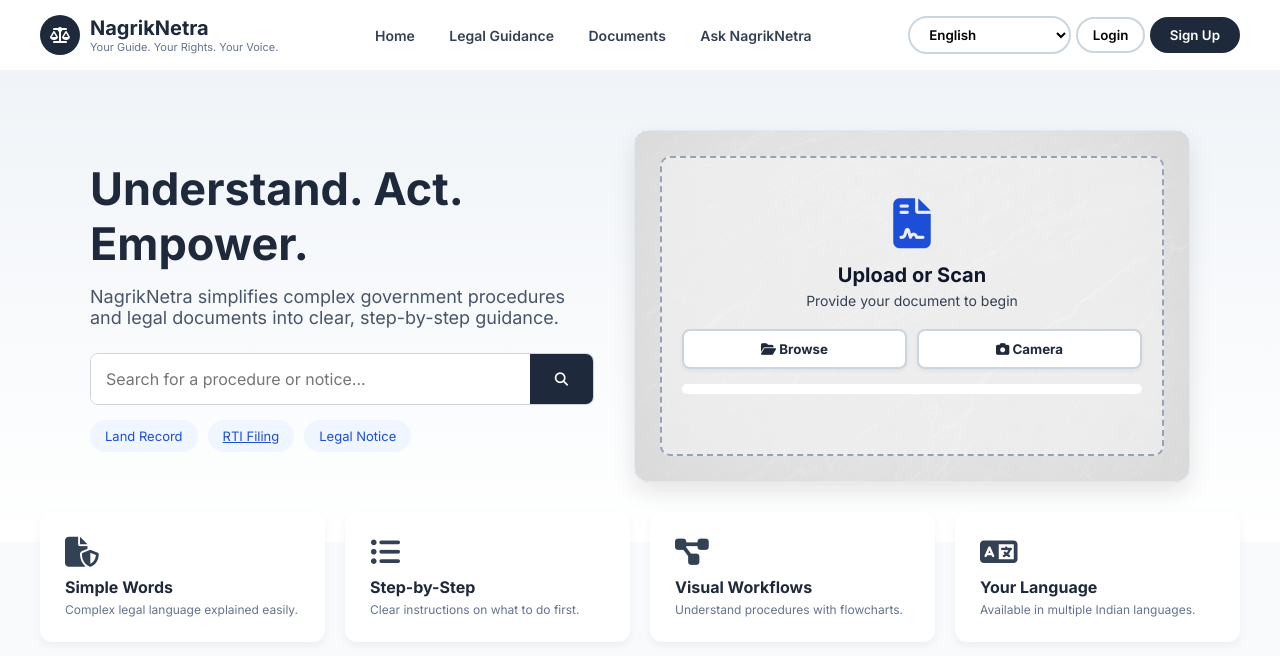
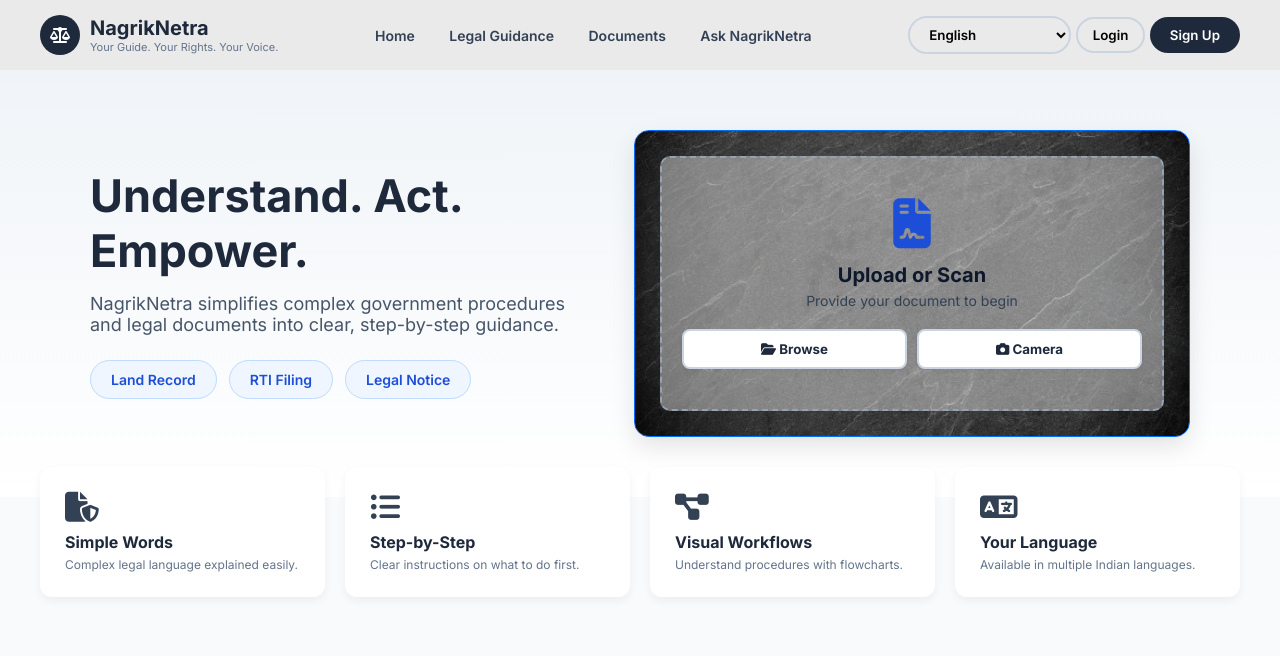
Before and after one commit to Pawan96148/HACKHORIZON2.0_001, a plain HTML site: page Frontend/index.html in a window 1280 px wide. Drawn offline with Linux system fonts and the light colour scheme.

Commit message:
Refactor search functionality, update tag buttons, and add initial rti.html file

```diff
--- a/Frontend/index.html
+++ b/Frontend/index.html
@@ -47,15 +47,10 @@
                 <h2 data-i18n="hero_title">Understand. Act. Empower.</h2>
                 <p data-i18n="hero_sub">NagrikNetra simplifies complex government procedures and legal documents into clear, step-by-step guidance.</p>
 
-                <div class="search-box">
-                    <input type="text" id="search-input" data-i18n="search_placeholder" placeholder="Search for a procedure or notice...">
-                    <button id="search-btn"><i class="fa-solid fa-magnifying-glass"></i></button>
-                </div>
-
                 <div class="suggestion-tags">
-                    <span class="tag">Land Record</span>
-                    <a href="rti.html" class="tag">RTI Filing</a>
-                    <span class="tag">Legal Notice</span>
+                    <button class="tag">Land Record</button>
+                    <a href="rti.html" class="tag" style="text-decoration: none;">RTI Filing</a>
+                    <button class="tag">Legal Notice</button>
                 </div>
             </div>
 
@@ -69,9 +64,6 @@
                         <button class="btn-secondary" id="browse-btn"><i class="fa-solid fa-folder-open"></i> <span data-i18n="btn_browse">Browse</span></button>
                         <button class="btn-secondary" id="camera-btn"><i class="fa-solid fa-camera"></i> <span data-i18n="btn_camera">Camera</span></button>
                     </div>
-
-                    <input type="file" id="file-input" accept="image/*,application/pdf" hidden>
-                    <p class="file-name" id="file-name"></p>
                 </div>
 
                 <div class="camera-ui" id="camera-ui" style="display: none;">
--- a/Frontend/script.js
+++ b/Frontend/script.js
@@ -8,7 +8,6 @@ document.addEventListener("DOMContentLoaded", () => {
             login: "Login", signup: "Sign Up",
             hero_title: "Understand. Act. Empower.",
             hero_sub: "NagrikNetra simplifies complex government procedures and legal documents into clear, step-by-step guidance.",
-            search_placeholder: "Search for a procedure or notice...",
             upload_title: "Upload or Scan", upload_sub: "Provide your document to begin",
             btn_browse: "Browse", btn_camera: "Camera", btn_cancel: "Cancel", btn_capture: "Capture", btn_retake: "Retake", btn_analyze: "Analyze Document",
             feat1_title: "Simple Words", feat1_desc: "Complex legal language explained easily.",
@@ -22,7 +21,6 @@ document.addEventListener("DOMContentLoaded", () => {
             login: "लॉग इन", signup: "साइन अप",
             hero_title: "समझें। कार्य करें। सशक्त बनें।",
             hero_sub: "नागरिकनेत्र जटिल सरकारी प्रक्रियाओं और कानूनी दस्तावेजों को स्पष्ट, चरण-दर-चरण मार्गदर्शन में सरल बनाता है।",
-            search_placeholder: "किसी प्रक्रिया या नोटिस को खोजें...",
             upload_title: "अपलोड या स्कैन करें", upload_sub: "शुरू करने के लिए अपना दस्तावेज़ प्रदान करें",
             btn_browse: "फ़ाइल चुनें", btn_camera: "कैमरा", btn_cancel: "रद्द करें", btn_capture: "फोटो लें", btn_retake: "फिर से लें", btn_analyze: "दस्तावेज़ का विश्लेषण करें",
             feat1_title: "सरल शब्द", feat1_desc: "जटिल कानूनी भाषा आसानी से समझाई गई।",
@@ -36,7 +34,6 @@ document.addEventListener("DOMContentLoaded", () => {
             login: "লগইন", signup: "নিবন্ধন করুন",
             hero_title: "বুঝুন। কাজ করুন। ক্ষমতায়িত হন।",
             hero_sub: "নাগরিকনেত্র জটিল সরকারি পদ্ধতি এবং আইনি নথিগুলিকে স্পষ্ট, ধাপে ধাপে নির্দেশিকায় সরল করে তোলে।",
-            search_placeholder: "একটি পদ্ধতি বা নোটিশ অনুসন্ধান করুন...",
             upload_title: "আপলোড বা স্ক্যান করুন", upload_sub: "শুরু করতে আপনার নথি প্রদান করুন",
             btn_browse: "ব্রাউজ করুন", btn_camera: "ক্যামেরা", btn_cancel: "বাতিল করুন", btn_capture: "ছবি তুলুন", btn_retake: "আবার তুলুন", btn_analyze: "নথি বিশ্লেষণ করুন",
             feat1_title: "সহজ শব্দ", feat1_desc: "জটিল আইনি ভাষা সহজে ব্যাখ্যা করা হয়েছে।",
@@ -50,7 +47,6 @@ document.addEventListener("DOMContentLoaded", () => {
             login: "లాగిన్", signup: "సైన్ అప్",
             hero_title: "అర్థం చేసుకోండి. వ్యవహరించండి. సాధికారత పొందండి.",
             hero_sub: "నాగ్రిక్‌నేత్ర సంక్లిష్టమైన ప్రభుత్వ విధానాలు మరియు చట్టపరమైన పత్రాలను స్పష్టమైన, దశలవారీ మార్గదర్శకత్వంగా సులభతరం చేస్తుంది.",
-            search_placeholder: "ప్రక్రియ లేదా నోటీసు కోసం శోధించండి...",
             upload_title: "అప్‌లోడ్ లేదా స్కాన్ చేయండి", upload_sub: "ప్రారంభించడానికి మీ పత్రాన్ని అందించండి",
             btn_browse: "బ్రౌజ్ చేయండి", btn_camera: "కెమెరా", btn_cancel: "రద్దు చేయండి", btn_capture: "ఫోటో తీయండి", btn_retake: "మళ్ళీ తీయండి", btn_analyze: "పత్రాన్ని విశ్లేషించండి",
             feat1_title: "సరళమైన పదాలు", feat1_desc: "సంక్లిష్టమైన చట్టపరమైన భాష సులభంగా వివరించబడింది.",
@@ -64,7 +60,6 @@ document.addEventListener("DOMContentLoaded", () => {
             login: "உள்நுழை", signup: "பதிவு செய்",
             hero_title: "புரிந்துகொள்ளுங்கள். செயல்படுங்கள். அதிகாரம் பெறுங்கள்.",
             hero_sub: "நாக்ரிக்நேத்ரா சிக்கலான அரசாங்க நடைமுறைகள் மற்றும் சட்ட ஆவணங்களை தெளிவான, படிப்படியான வழிகாட்டுதலாக எளிதாக்குகிறது.",
-            search_placeholder: "ஒரு நடைமுறை அல்லது அறிவிப்பைத் தேடுங்கள்...",
             upload_title: "பதிவேற்று அல்லது ஸ்கேன் செய்", upload_sub: "தொடங்க உங்கள் ஆவணத்தை வழங்கவும்",
             btn_browse: "உலாவுக", btn_camera: "கேமரா", btn_cancel: "ரத்து செய்", btn_capture: "புகைப்படம் எடு", btn_retake: "மீண்டும் எடு", btn_analyze: "ஆவணத்தை பகுப்பாய்வு செய்",
             feat1_title: "எளிய வார்த்தைகள்", feat1_desc: "சிக்கலான சட்ட மொழி எளிதில் விளக்கப்பட்டுள்ளது.",
@@ -78,7 +73,6 @@ document.addEventListener("DOMContentLoaded", () => {
             login: "લૉગિન", signup: "સાઇન અપ",
             hero_title: "સમજો. કાર્ય કરો. સશક્ત બનો.",
             hero_sub: "નાગરિકનેત્ર જટિલ સરકારી પ્રક્રિયાઓ અને કાનૂની દસ્તાવેજોને સ્પષ્ટ, પગલા-દર-પગલા માર્ગદર્શનમાં સરળ બનાવે છે.",
-            search_placeholder: "પ્રક્રિયા અથવા નોટિસ શોધો...",
             upload_title: "અપલોડ કરો અથવા સ્કેન કરો", upload_sub: "શરૂ કરવા માટે તમારો દસ્તાવેજ પ્રદાન કરો",
             btn_browse: "બ્રાઉઝ કરો", btn_camera: "કૅમેરો", btn_cancel: "રદ કરો", btn_capture: "ફોટો લો", btn_retake: "ફરીથી લો", btn_analyze: "દસ્તાવેજનું વિશ્લેષણ કરો",
             feat1_title: "સરળ શબ્દો", feat1_desc: "જટિલ કાનૂની ભાષા સરળતાથી સમજાવવામાં આવી છે.",
@@ -95,11 +89,7 @@ document.addEventListener("DOMContentLoaded", () => {
         elements.forEach(el => {
             const key = el.getAttribute('data-i18n');
             if (translations[lang] && translations[lang][key]) {
-                if (el.tagName === 'INPUT') {
-                    el.placeholder = translations[lang][key];
-                } else {
-                    el.innerText = translations[lang][key];
-                }
+                el.innerText = translations[lang][key];
             }
         });
     }
@@ -120,22 +110,14 @@ document.addEventListener("DOMContentLoaded", () => {
         });
     }
 
-    // --- 2. Search Logic ---
-    const searchInput = document.getElementById('search-input');
-    const searchBtn = document.getElementById('search-btn');
-
-    function runSearch() {
-        const text = searchInput.value.trim();
-        if (text) alert("Searching for: " + text);
-    }
-    if (searchBtn) searchBtn.addEventListener('click', runSearch);
-    if (searchInput) searchInput.addEventListener('keypress', e => { if (e.key === 'Enter') runSearch(); });
-
+    // --- 2. Action Logic for Clickable Tags ---
     const allTags = document.querySelectorAll('.tag');
     allTags.forEach(tagElement => {
         tagElement.addEventListener('click', function() {
-            searchInput.value = this.innerText;
-            runSearch();
+            // Only trigger alert if it is a BUTTON. Anchor links (like RTI) will naturally redirect.
+            if (this.tagName === 'BUTTON') {
+                alert("Opening procedure for: " + this.innerText);
+            }
         });
     });
 
--- a/Frontend/style.css
+++ b/Frontend/style.css
@@ -1,7 +1,7 @@
 * { margin: 0; padding: 0; box-sizing: border-box; font-family: 'Inter', sans-serif; }
 body { background-color: #f8fafc; color: #1e293b; }
 
-.navbar { background: white; padding: 15px 40px; display: flex; justify-content: space-between; align-items: center; box-shadow: 0 2px 5px rgba(0,0,0,0.05); }
+.navbar { background: rgb(234, 234, 235); padding: 15px 40px; display: flex; justify-content: space-between; align-items: center; box-shadow: 0 2px 5px rgba(251, 249, 249, 0.05); }
 .logo-area { display: flex; align-items: center; gap: 10px; }
 .logo-icon { background: #1e293b; color: white; padding: 10px; border-radius: 50%; }
 .logo-text h1 { font-size: 20px; color: #1e293b; }
@@ -17,30 +17,36 @@ body { background-color: #f8fafc; color: #1e293b; }
 .hero-text h2 { font-size: 45px; margin-bottom: 15px; }
 .hero-text p { font-size: 18px; color: #475569; margin-bottom: 25px; }
 
-.search-box { display: flex; background: white; border: 1px solid #cbd5e1; border-radius: 8px; overflow: hidden; margin-bottom: 15px; }
-.search-box input { flex: 1; padding: 15px; border: none; outline: none; font-size: 16px; }
-.search-box button { background: #1e293b; color: white; padding: 15px 25px; border: none; cursor: pointer; }
+/* --- Search box CSS removed --- */
 
-.suggestion-tags { display: flex; gap: 10px; flex-wrap: wrap; }
-.tag { background: #eff6ff; color: #1d4ed8; padding: 8px 15px; border-radius: 20px; font-size: 13px; cursor: pointer; }
-.tag:hover { background: #dbeafe; }
+/* --- UPDATED TAG BUTTONS --- */
+.suggestion-tags { display: flex; gap: 12px; flex-wrap: wrap; margin-top: 25px; }
+.tag {
+    background: #eff6ff;
+    color: #1d4ed8;
+    padding: 10px 20px;
+    border-radius: 20px;
+    font-size: 14px;
+    cursor: pointer;
+    border: 1px solid #bfdbfe;
+    font-weight: 600;
+    transition: 0.2s ease;
+    display: inline-block;
+    outline: none;
+}
+.tag:hover { background: #dbeafe; border-color: #1d4ed8; transform: translateY(-2px); }
 
-/* --- THE UPLOAD BOX (Now with Background Image) --- */
+/* --- THE UPLOAD BOX --- */
 .upload-box-container {
     flex: 1;
     padding: 25px;
     border-radius: 15px;
     box-shadow: 0 10px 25px rgba(0,0,0,0.1);
-    border: 1px solid #e2e8f0;
-
-    /* ADDED BACKGROUND IMAGE STYLES HERE */
+    border: 1px solid #026ffd;
     background-image: url('im.jpg');
     background-size: cover;
     background-position: center;
     background-repeat: no-repeat;
-    /* Optional: Adds a slight white overlay so text remains readable over complex images */
-    background-color: rgba(255, 255, 255, 0.85);
-    background-blend-mode: overlay;
 }
 
 .upload-options { text-align: center; border: 2px dashed #94a3b8; border-radius: 10px; padding: 40px 20px; background: rgba(255,255,255,0.4); }
```
Also changed, not shown: Frontend/rti.html (+11 -0 lines).
